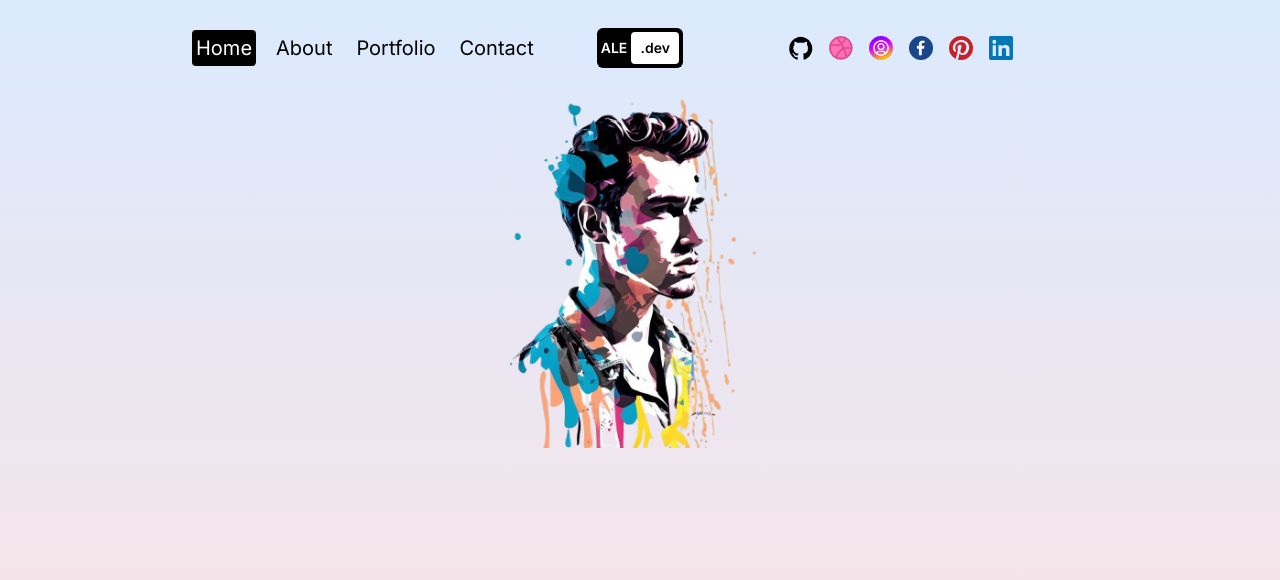
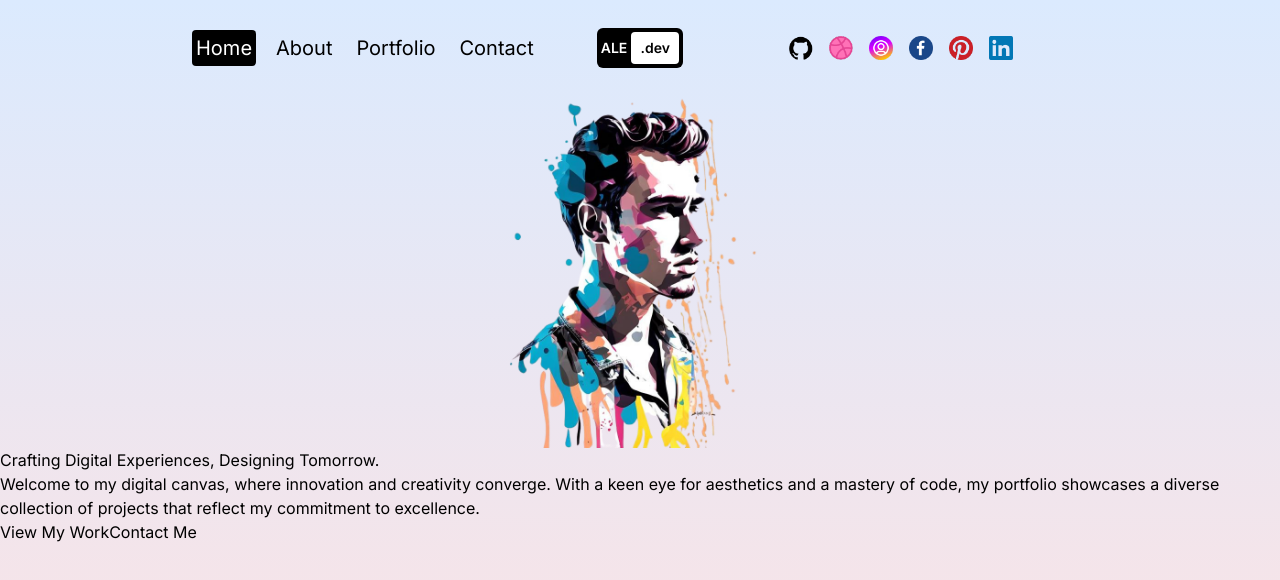
Before and after one commit to Alek30k/PortFolio-Nextjs, a Next.js app: page / in a window 1280 px wide. Shown: the top 580 px of the page. Built offline with nearby package versions, Linux system fonts and the light colour scheme.

Commit message:
last commit

```diff
--- a/src/app/page.jsx
+++ b/src/app/page.jsx
@@ -8,7 +8,21 @@ const Homepage = () => {
         <Image src="/hero.png" alt="" fill className="object-contain" />
       </div>
       {/* TEXT CONTAINER */}
-      <div className="h-1/2"></div>
+      <div className="h-1/2">
+        {/* TITLE */}
+        <h1>Crafting Digital Experiences, Designing Tomorrow.</h1>
+        {/* DESC */}
+        <p>
+          Welcome to my digital canvas, where innovation and creativity
+          converge. With a keen eye for aesthetics and a mastery of code, my
+          portfolio showcases a diverse collection of projects that reflect my
+          commitment to excellence.
+        </p>
+        <div>
+          <button>View My Work</button>
+          <button>Contact Me</button>
+        </div>
+      </div>
     </div>
   );
 };
```
